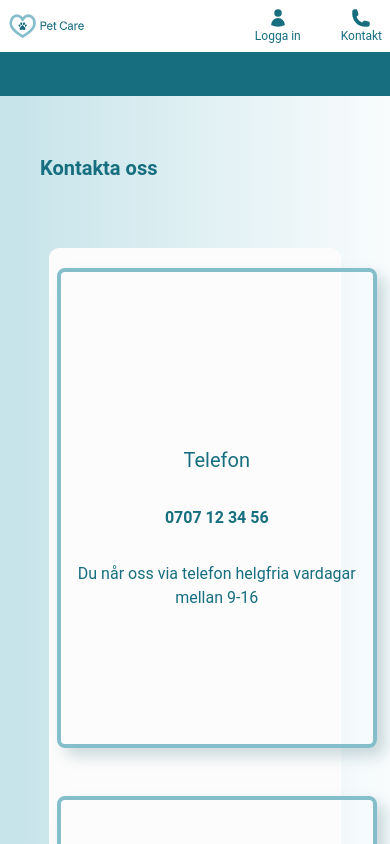
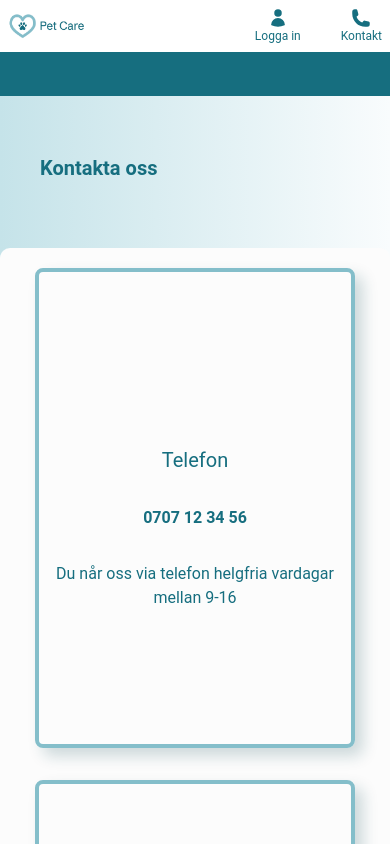
Before and after one commit to naathaliie/Nathalies-degree-project, a Next.js app in the folder pet-care/: page /contactUs in a window 390 px wide. Shown: the top 844 px of the page. Built offline with nearby package versions, Linux system fonts and the light colour scheme; some icons are missing.

Commit message:
small stylefix for mobile

```diff
--- a/pet-care/src/app/contactUs/page.tsx
+++ b/pet-care/src/app/contactUs/page.tsx
@@ -31,7 +31,7 @@ const ContactUsPage = () => {
         </div>
       </div>
 
-      <div className="flex justify-center items-center gap-12 md:gap-7 flex-col md:flex-row flex-wrap bg-petCare-myWhite rounded-lg px-2 sm:px-10 pb-10 pt-5 m-2 w-3/4 h-auto text-petCare-sapphireTeal-dark">
+      <div className=" w-full sm:w-3/4 flex justify-center items-center gap-8 md:gap-7 flex-col md:flex-row flex-wrap bg-petCare-myWhite rounded-lg px-2 sm:px-10 pb-10 pt-5 m-2 h-auto text-petCare-sapphireTeal-dark">
         {contactWays.map((contact, i) => (
           <div
             key={i}
--- a/pet-care/src/app/info/ourServices/page.tsx
+++ b/pet-care/src/app/info/ourServices/page.tsx
@@ -3,7 +3,7 @@ import React from "react";
 
 const OurServicesPage = () => {
   return (
-    <div className="w-full h-full flex justify-center items-center align-middle text-petCare-sapphireTeal-dark">
+    <div className="w-full h-full my-3 md:my-0 flex justify-center items-center align-middle text-petCare-sapphireTeal-dark">
       Välj ett företag för att läsa mer om deras tjänster
     </div>
   );
--- a/pet-care/src/app/tips/[title]/page.tsx
+++ b/pet-care/src/app/tips/[title]/page.tsx
@@ -25,7 +25,7 @@ const TipsPage = () => {
               </div>
             </div>
 
-            <div className="bg-petCare-myWhite rounded-lg px-2 pt-0 sm:px-10 pb-10 sm:pt-5 m-2 w-3/4 h-auto text-petCare-sapphireTeal-dark">
+            <div className="bg-petCare-myWhite rounded-lg px-2 pt-0 sm:px-10 pb-10 sm:pt-5 m-2 w-full sm:w-3/4 h-auto text-petCare-sapphireTeal-dark">
               <div className="w-full flex flex-col">
                 <div className="flex flex-col gap-5">
                   <div>
```
